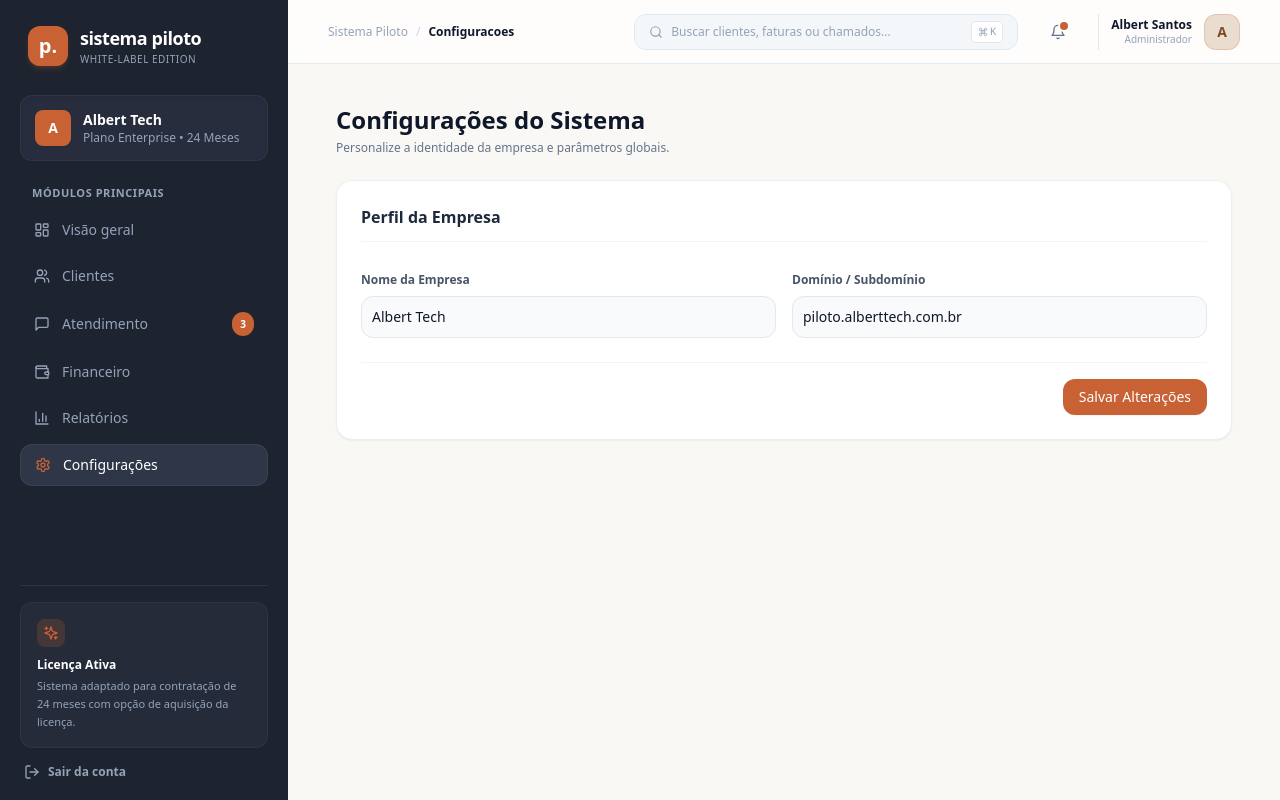
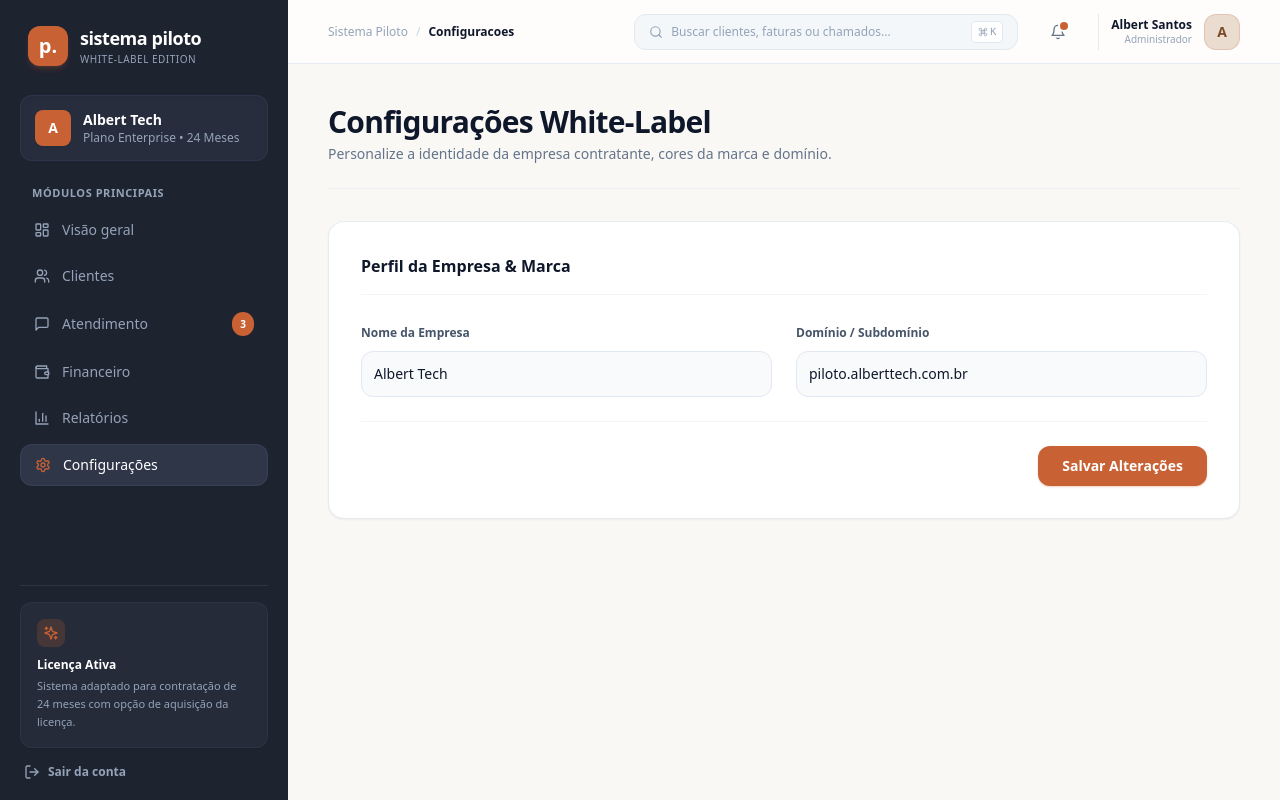
Before and after one commit to AlbertAlves12/Nexus, a Next.js app in the folder meu-sistema-piloto/: page /configuracoes in a window 1280 px wide. Built offline with nearby package versions, Linux system fonts and the light colour scheme.

Commit message:
Refactor ConfiguracoesPage layout and styles

```diff
--- a/meu-sistema-piloto/app/(dashboard)/configuracoes/page.tsx
+++ b/meu-sistema-piloto/app/(dashboard)/configuracoes/page.tsx
@@ -1,25 +1,27 @@
+'use client';
+
 export default function ConfiguracoesPage() {
   return (
-    <div className="max-w-4xl mx-auto space-y-6 font-sans">
-      <div>
-        <h1 className="text-2xl font-bold text-slate-900">Configurações do Sistema</h1>
-        <p className="text-xs text-slate-500 mt-1">
-          Personalize a identidade da empresa e parâmetros globais.
+    <div className="w-full space-y-8 font-sans">
+      <div className="border-b border-slate-200/60 pb-6 w-full">
+        <h1 className="text-2xl sm:text-3xl font-extrabold text-slate-900 tracking-tight">Configurações White-Label</h1>
+        <p className="text-xs sm:text-sm text-slate-500 mt-1">
+          Personalize a identidade da empresa contratante, cores da marca e domínio.
         </p>
       </div>
 
-      <div className="bg-white p-6 rounded-2xl border border-slate-200/70 shadow-sm space-y-6">
-        <h3 className="text-base font-bold text-slate-800 border-b border-slate-100 pb-3">
-          Perfil da Empresa
+      <div className="bg-white p-6 sm:p-8 rounded-2xl border border-slate-200/80 shadow-sm space-y-6 w-full">
+        <h3 className="text-base font-bold text-slate-900 border-b border-slate-100 pb-4">
+          Perfil da Empresa & Marca
         </h3>
 
-        <div className="grid grid-cols-1 md:grid-cols-2 gap-4">
+        <div className="grid grid-cols-1 md:grid-cols-2 gap-6 w-full">
           <div>
             <label className="text-xs font-semibold text-slate-600">Nome da Empresa</label>
             <input
               type="text"
               defaultValue="Albert Tech"
-              className="w-full mt-1.5 p-2.5 bg-slate-50 border border-slate-200 rounded-xl text-sm"
+              className="w-full mt-2 p-3 bg-slate-50 border border-slate-200 rounded-xl text-sm focus:outline-none focus:ring-2 focus:ring-[#C86235]/20 focus:border-[#C86235]"
             />
           </div>
           <div>
@@ -27,13 +29,13 @@ export default function ConfiguracoesPage() {
             <input
               type="text"
               defaultValue="piloto.alberttech.com.br"
-              className="w-full mt-1.5 p-2.5 bg-slate-50 border border-slate-200 rounded-xl text-sm"
+              className="w-full mt-2 p-3 bg-slate-50 border border-slate-200 rounded-xl text-sm focus:outline-none focus:ring-2 focus:ring-[#C86235]/20 focus:border-[#C86235]"
             />
           </div>
         </div>
 
-        <div className="pt-4 border-t border-slate-100 flex justify-end">
-          <button className="px-4 py-2 bg-[#C86235] text-white text-sm font-medium rounded-xl hover:bg-[#b0532b] shadow-sm">
+        <div className="pt-6 border-t border-slate-100 flex justify-end">
+          <button className="px-6 py-2.5 bg-[#C86235] text-white text-xs sm:text-sm font-semibold rounded-xl hover:bg-[#b0532b] shadow-sm shadow-[#C86235]/30 transition-all">
             Salvar Alterações
           </button>
         </div>
```
